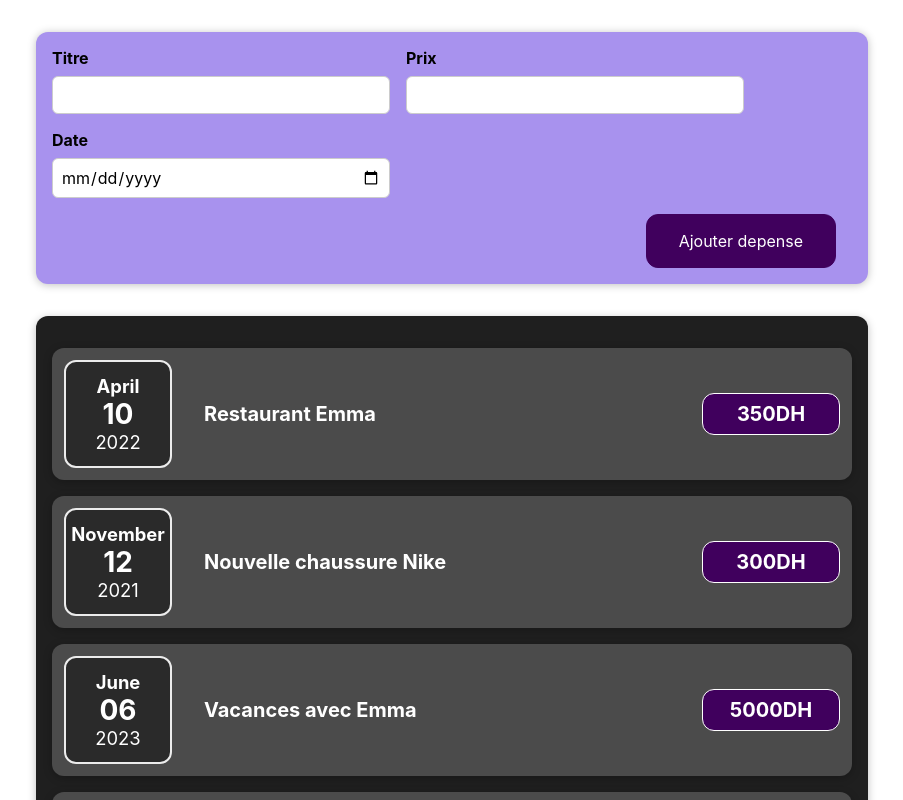
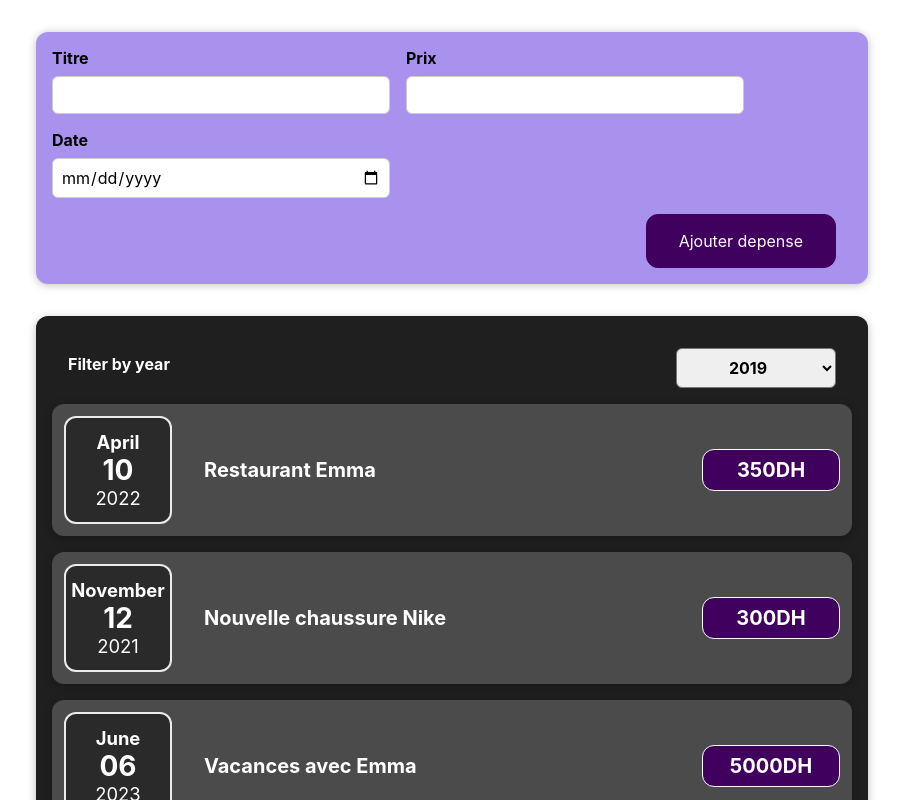
Before and after one commit to angestephane/first-app, a React (Create React App) app: page / in a window 1280 px wide. Shown: the top 800 px of the page, without its empty margins (188-1091 px from the left). Built offline with nearby package versions, Linux system fonts and the light colour scheme.

Commit message:
add filter option

```diff
--- a/src/components/Depense/Depenses.js
+++ b/src/components/Depense/Depenses.js
@@ -1,9 +1,22 @@
+import React, { useState } from "react";
+
 import Card from "../Card/Card";
 import DepenseItem from "../Depense_item_component/DepenseItem";
+import DepenseFilter from "../Depense_filter/DepenseFilter";
 import "./Depenses.css";
 const Depenses = (props) => {
+  //State management
+  const [yearSelected, setYearSelected] = useState("2019");
+
+  //Fonctions
+  const dateFilterHandler = (__dateSelected) => {
+    setYearSelected(__dateSelected);
+  };
+
+  //Code JSX
   return (
     <Card className="depenses">
+      <DepenseFilter selected={yearSelected} onDateFilter={dateFilterHandler} />
       <DepenseItem
         title={props.data[0].designationDepense}
         somme={props.data[0].somme}
--- /dev/null
+++ b/src/components/Depense_filter/DepenseFilter.css
@@ -0,0 +1,24 @@
+.expenses-filter {
+  color: white;
+  padding: 0 1rem;
+}
+
+.expenses-filter__control {
+  display: flex;
+  width: 100%;
+  align-items: center;
+  justify-content: space-between;
+  margin: 1rem 0;
+}
+
+.expenses-filter label {
+  font-weight: bold;
+  margin-bottom: 0.5rem;
+}
+
+.expenses-filter select {
+  font: inherit;
+  padding: 0.5rem 3rem;
+  font-weight: bold;
+  border-radius: 6px;
+}
--- /dev/null
+++ b/src/components/Depense_filter/DepenseFilter.js
@@ -0,0 +1,26 @@
+import React from "react";
+import "./DepenseFilter.css";
+
+const DepenseFilter = (props) => {
+  //Fonctions
+  const dateFilterHandler = (event) => {
+    props.onDateFilter(event.target.value);
+  };
+
+  //Code JSX
+  return (
+    <div className="expenses-filter">
+      <div className="expenses-filter__control">
+        <label>Filter by year</label>
+        <select onChange={dateFilterHandler} value={props.selected}>
+          <option value="2022">2022</option>
+          <option value="2021">2021</option>
+          <option value="2020">2020</option>
+          <option value="2019">2019</option>
+        </select>
+      </div>
+    </div>
+  );
+};
+
+export default DepenseFilter;
--- a/src/components/Depense_item_component/DepenseItem.js
+++ b/src/components/Depense_item_component/DepenseItem.js
@@ -1,5 +1,3 @@
-import React, { useState } from "react";
-
 import "./DepenseItem.css";
 import DepenseDate from "../Depense_date_component/DepenseDate";
 import Card from "../Card/Card";
```
